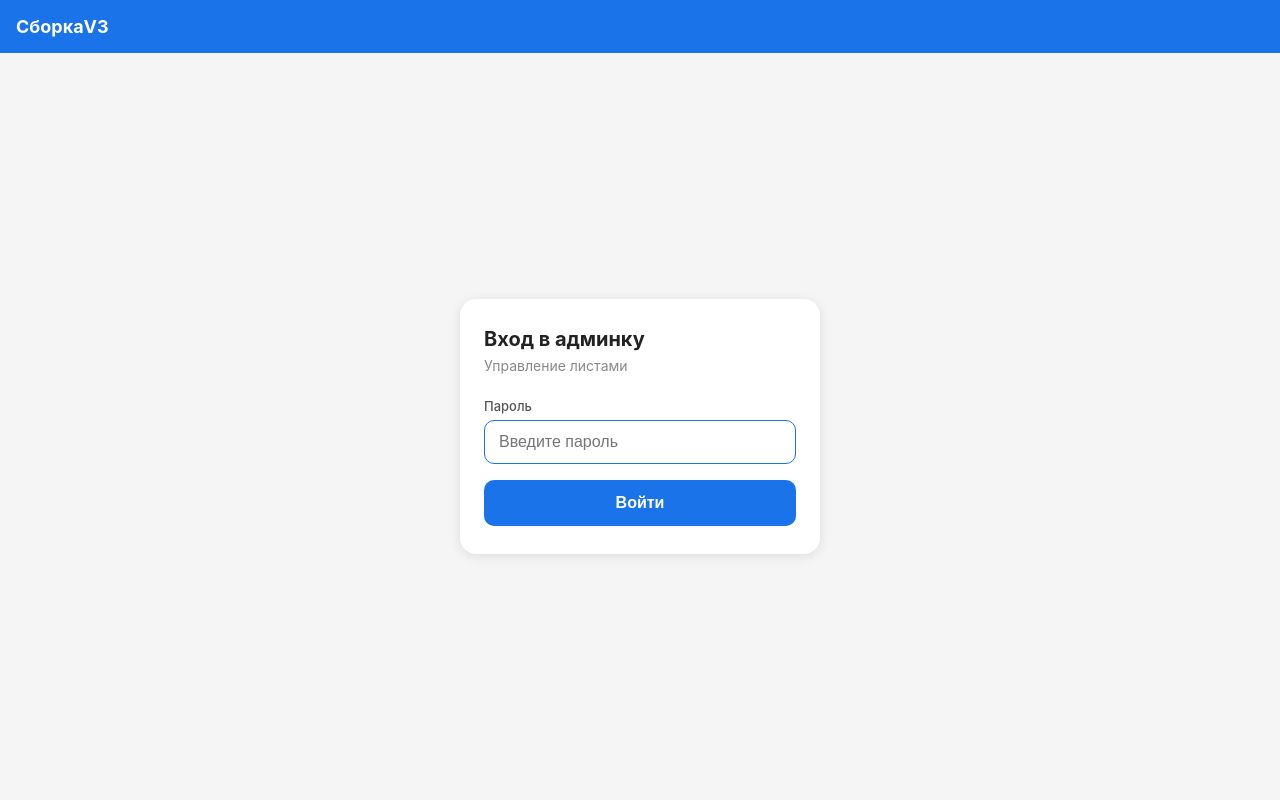
After one commit to stranword/pet-app-sheet, a Flask app: page /admin/login in a window 1280 px wide. The commit adds this page. Run offline with Flask 3, Linux system fonts and the light colour scheme; some libraries are stand-ins or nearby versions.

Commit message:
Add password-based authentication to admin panel
Only users with ADMIN_PASSWORD can access /admin and all /api/admin/* endpoints.
Workers on the main / page remain unauthenticated. Login via /admin/login,
logout via POST /admin/logout. Adds SECRET_KEY and ADMIN_PASSWORD env vars.

Co-Authored-By: Claude <noreply@anthropic.com>

```diff
--- a/app.py
+++ b/app.py
@@ -1,6 +1,7 @@
 import os
 import io
-from flask import Flask, render_template, request, jsonify, send_file
+from functools import wraps
+from flask import Flask, render_template, request, jsonify, send_file, session, redirect, url_for
 from dotenv import load_dotenv
 from datetime import datetime
 import psycopg2
@@ -10,6 +11,7 @@ from openpyxl import Workbook
 load_dotenv()
 
 app = Flask(__name__)
+app.config['SECRET_KEY'] = os.environ.get('SECRET_KEY', 'dev-secret-change-in-prod')
 
 DEFAULT_SHEETS = ['Ратчин', 'ЧСА', 'ЕОГ', 'ДАА']
 
@@ -87,6 +89,19 @@ def load_config():
     return {'active': active, 'deleted': deleted}
 
 
+# ---- Auth ----
+
+def require_admin(f):
+    @wraps(f)
+    def decorated(*args, **kwargs):
+        if not session.get('admin'):
+            if request.is_json:
+                return jsonify({'error': 'Требуется авторизация'}), 401
+            return redirect(url_for('admin_login'))
+        return f(*args, **kwargs)
+    return decorated
+
+
 # ---- Pages ----
 
 @app.route('/')
@@ -95,7 +110,27 @@ def index():
     return render_template('index.html', sheets=sheets)
 
 
+@app.route('/admin/login', methods=['GET', 'POST'])
+def admin_login():
+    error = None
+    if request.method == 'POST':
+        password = request.form.get('password', '')
+        admin_password = os.environ.get('ADMIN_PASSWORD', '')
+        if admin_password and password == admin_password:
+            session['admin'] = True
+            return redirect(url_for('admin'))
+        error = 'Неверный пароль'
+    return render_template('login.html', error=error)
+
+
+@app.route('/admin/logout', methods=['POST'])
+def admin_logout():
+    session.pop('admin', None)
+    return redirect(url_for('admin_login'))
+
+
 @app.route('/admin')
+@require_admin
 def admin():
     config = load_config()
     return render_template('admin.html', config=config)
@@ -170,7 +205,7 @@ def export_sheet(sheet):
     )
     wb = Workbook()
     ws = wb.active
-    ws.title = sheet[:31]  # Excel tab name limit
+    ws.title = sheet[:31]
     ws.append(['ШК', 'Количество', 'Номер короба', 'Дата'])
     for r in rows:
         ws.append([r['shk'], r['kolichestvo'], r['nomer_koroba'], r['data']])
@@ -185,14 +220,16 @@ def export_sheet(sheet):
     )
 
 
-# ---- Admin: Sheet management ----
+# ---- Admin: Sheet management (requires admin session) ----
 
 @app.route('/api/admin/sheets', methods=['GET'])
+@require_admin
 def admin_get_sheets():
     return jsonify(load_config())
 
 
 @app.route('/api/admin/sheets', methods=['POST'])
+@require_admin
 def admin_add_sheet():
     data = request.json
     name = data.get('name', '').strip()
@@ -209,6 +246,7 @@ def admin_add_sheet():
 
 
 @app.route('/api/admin/sheets/rename', methods=['PUT'])
+@require_admin
 def admin_rename_sheet():
     data = request.json
     old_name = data.get('old_name', '').strip()
@@ -230,6 +268,7 @@ def admin_rename_sheet():
 
 
 @app.route('/api/admin/sheets/delete', methods=['POST'])
+@require_admin
 def admin_delete_sheet():
     name = request.json.get('name', '').strip()
     config = load_config()
@@ -242,6 +281,7 @@ def admin_delete_sheet():
 
 
 @app.route('/api/admin/sheets/restore', methods=['POST'])
+@require_admin
 def admin_restore_sheet():
     name = request.json.get('name', '').strip()
     config = load_config()
--- a/render.yaml
+++ b/render.yaml
@@ -7,3 +7,7 @@ services:
     envVars:
       - key: DATABASE_URL
         sync: false
+      - key: ADMIN_PASSWORD
+        sync: false
+      - key: SECRET_KEY
+        sync: false
--- a/templates/admin.html
+++ b/templates/admin.html
@@ -44,6 +44,9 @@
 <div class="header">
   <a href="/">← Назад</a>
   <h1>Управление листами</h1>
+  <form method="post" action="/admin/logout" style="margin:0">
+    <button type="submit" style="background:rgba(255,255,255,0.2);color:#fff;border:none;border-radius:6px;padding:6px 12px;font-size:13px;cursor:pointer;">Выйти</button>
+  </form>
 </div>
 
 <div class="content">
--- /dev/null
+++ b/templates/login.html
@@ -0,0 +1,57 @@
+<!DOCTYPE html>
+<html lang="ru">
+<head>
+<meta charset="UTF-8">
+<meta name="viewport" content="width=device-width, initial-scale=1, maximum-scale=1, user-scalable=no">
+<title>Вход — Админка</title>
+<style>
+  * { box-sizing: border-box; margin: 0; padding: 0; }
+  body { font-family: -apple-system, BlinkMacSystemFont, 'Segoe UI', sans-serif; background: #f5f5f5; color: #222; min-height: 100vh; display: flex; flex-direction: column; }
+
+  .header { background: #1a73e8; color: #fff; padding: 16px; }
+  .header h1 { font-size: 18px; font-weight: 700; }
+
+  .content { flex: 1; display: flex; align-items: center; justify-content: center; padding: 24px; }
+
+  .card { background: #fff; border-radius: 16px; padding: 28px 24px; width: 100%; max-width: 360px; box-shadow: 0 2px 12px rgba(0,0,0,.1); }
+  .card-title { font-size: 20px; font-weight: 700; margin-bottom: 6px; }
+  .card-sub { font-size: 14px; color: #888; margin-bottom: 24px; }
+
+  .field { margin-bottom: 16px; }
+  .field label { display: block; font-size: 13px; color: #555; margin-bottom: 6px; font-weight: 500; }
+  .field input { width: 100%; border: 1px solid #ddd; border-radius: 10px; padding: 12px 14px; font-size: 16px; }
+  .field input:focus { outline: none; border-color: #1a73e8; }
+
+  .btn-submit { width: 100%; background: #1a73e8; color: #fff; border: none; border-radius: 10px; padding: 14px; font-size: 16px; font-weight: 600; cursor: pointer; }
+  .btn-submit:active { background: #1558b0; }
+
+  .error { background: #f8d7da; color: #721c24; border-radius: 8px; padding: 10px 14px; font-size: 14px; margin-bottom: 16px; }
+</style>
+</head>
+<body>
+
+<div class="header">
+  <h1>СборкаV3</h1>
+</div>
+
+<div class="content">
+  <div class="card">
+    <div class="card-title">Вход в админку</div>
+    <div class="card-sub">Управление листами</div>
+
+    {% if error %}
+    <div class="error">{{ error }}</div>
+    {% endif %}
+
+    <form method="post">
+      <div class="field">
+        <label>Пароль</label>
+        <input type="password" name="password" autofocus placeholder="Введите пароль">
+      </div>
+      <button type="submit" class="btn-submit">Войти</button>
+    </form>
+  </div>
+</div>
+
+</body>
+</html>
```
Also changed, not shown: tests/test_app.py (+73 -30 lines), 1 other file.
